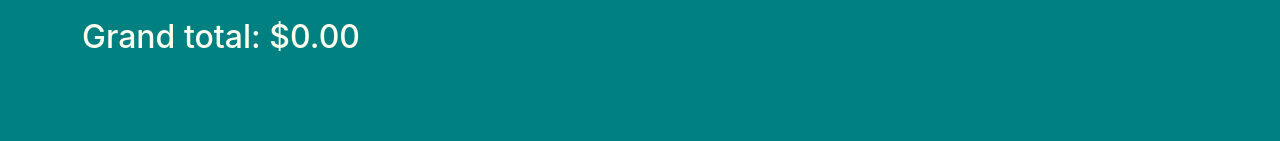
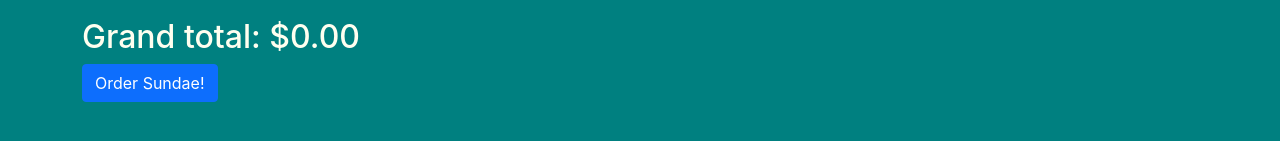
Before and after one commit to tinakuzmenko/sundaes-on-demand, a React (Create React App) app: page / in a window 1280 px wide. Shown: the part 499-640 px from the top of the page. Built offline with nearby package versions, Linux system fonts and the light colour scheme; no server answers.

Commit message:
Add preparations for the happy path test

```diff
--- a/src/App.jsx
+++ b/src/App.jsx
@@ -2,15 +2,30 @@ import "./App.css";
 import Container from "react-bootstrap/Container";
 import OrderEntry from "./pages/entry/OrderEntry";
 import { OrderDetailsProvider } from "./contexts/OrderDetails";
+import { useState } from "react";
+import OrderSummary from "./pages/summary/OrderSummary";
+import OrderConfirmation from "./pages/confirmation/OrderConfirmation";
 
 const App = () => {
+  const [orderPhase, setOrderPhase] = useState("inProgress");
+
+  const phaseChangeHandler = (nextPhase) => {
+    setOrderPhase(nextPhase);
+  };
+
   return (
     <Container style={{ paddingTop: "40px", paddingBottom: "40px" }}>
       <OrderDetailsProvider>
-        <OrderEntry />
-        {/* Summary */}
+        {orderPhase === "inProgress" && (
+          <OrderEntry onPhaseFinish={phaseChangeHandler} />
+        )}
+        {orderPhase === "review" && (
+          <OrderSummary onPhaseFinish={phaseChangeHandler} />
+        )}
       </OrderDetailsProvider>
-      {/* Confirmation */}
+      {orderPhase === "complete" && (
+        <OrderConfirmation onPhaseFinish={phaseChangeHandler} />
+      )}
     </Container>
   );
 };
--- a/src/mocks/handlers.js
+++ b/src/mocks/handlers.js
@@ -33,4 +33,7 @@ export const handlers = [
       ])
     );
   }),
+  rest.post("http://localhost:3030/order", (request, response, context) => {
+    return response(context.json({ orderNumber: 9876543210 }));
+  }),
 ];
--- /dev/null
+++ b/src/pages/confirmation/OrderConfirmation.jsx
@@ -0,0 +1,31 @@
+import { Button } from "react-bootstrap";
+import { useEffect, useState } from "react";
+
+const OrderConfirmation = ({ onPhaseFinish }) => {
+  const [orderNumber, setOrderNumber] = useState(null);
+
+  useEffect(() => {
+    // do request
+
+    setOrderNumber(1234567890);
+  }, []);
+
+  return !orderNumber ? (
+    <h1 style={{ textAlign: "center" }}>Loading...</h1>
+  ) : (
+    <div style={{ textAlign: "center" }}>
+      <h1>Thank you!</h1>
+      <h2>Your order number is {orderNumber}</h2>
+      <p>as per our terms and conditions, nothing will happen now</p>
+      <Button
+        variant="primary"
+        type="button"
+        onClick={() => onPhaseFinish("inProgress")}
+      >
+        Create new order
+      </Button>
+    </div>
+  );
+};
+
+export default OrderConfirmation;
--- a/src/pages/entry/OrderEntry.jsx
+++ b/src/pages/entry/OrderEntry.jsx
@@ -1,7 +1,8 @@
 import Options from "./Options";
 import { useOrderDetails } from "../../contexts/OrderDetails";
+import { Button } from "react-bootstrap";
 
-const OrderEntry = () => {
+const OrderEntry = ({ onPhaseFinish }) => {
   const [orderDetails] = useOrderDetails();
 
   return (
@@ -10,6 +11,15 @@ const OrderEntry = () => {
       <Options optionType="scoops" />
       <Options optionType="toppings" />
       <h2>Grand total: {orderDetails.totals.grandTotal}</h2>
+      <Button
+        variant="primary"
+        type="button"
+        onClick={() => {
+          onPhaseFinish("review");
+        }}
+      >
+        Order Sundae!
+      </Button>
     </>
   );
 };
--- a/src/pages/summary/OrderSummary.jsx
+++ b/src/pages/summary/OrderSummary.jsx
@@ -4,7 +4,7 @@ import SummaryForm from "./SummaryForm";
 const OrderSummary = (props) => {
   return (
     <>
-      <SummaryForm />
+      <SummaryForm {...props} />
     </>
   );
 };
--- a/src/pages/summary/SummaryForm.jsx
+++ b/src/pages/summary/SummaryForm.jsx
@@ -5,9 +5,9 @@ import {
   FormGroup,
   OverlayTrigger,
   Popover,
-} from "react-bootstrap"; //
+} from "react-bootstrap";
 
-const SummaryForm = () => {
+const SummaryForm = ({ onPhaseFinish }) => {
   const [isChecked, setIsChecked] = useState(false);
 
   const popover = (
@@ -33,8 +33,14 @@ const SummaryForm = () => {
     setIsChecked(event.target.checked);
   };
 
+  const submitFormHandler = () => {
+    // send request
+
+    onPhaseFinish("complete");
+  };
+
   return (
-    <Form>
+    <Form onSubmit={submitFormHandler}>
       <FormGroup controlId="terms-and-conditions">
         <Form.Check
           type="checkbox"
```
Also changed, not shown: 2 other files (tests, documents, lock files or other folders).
